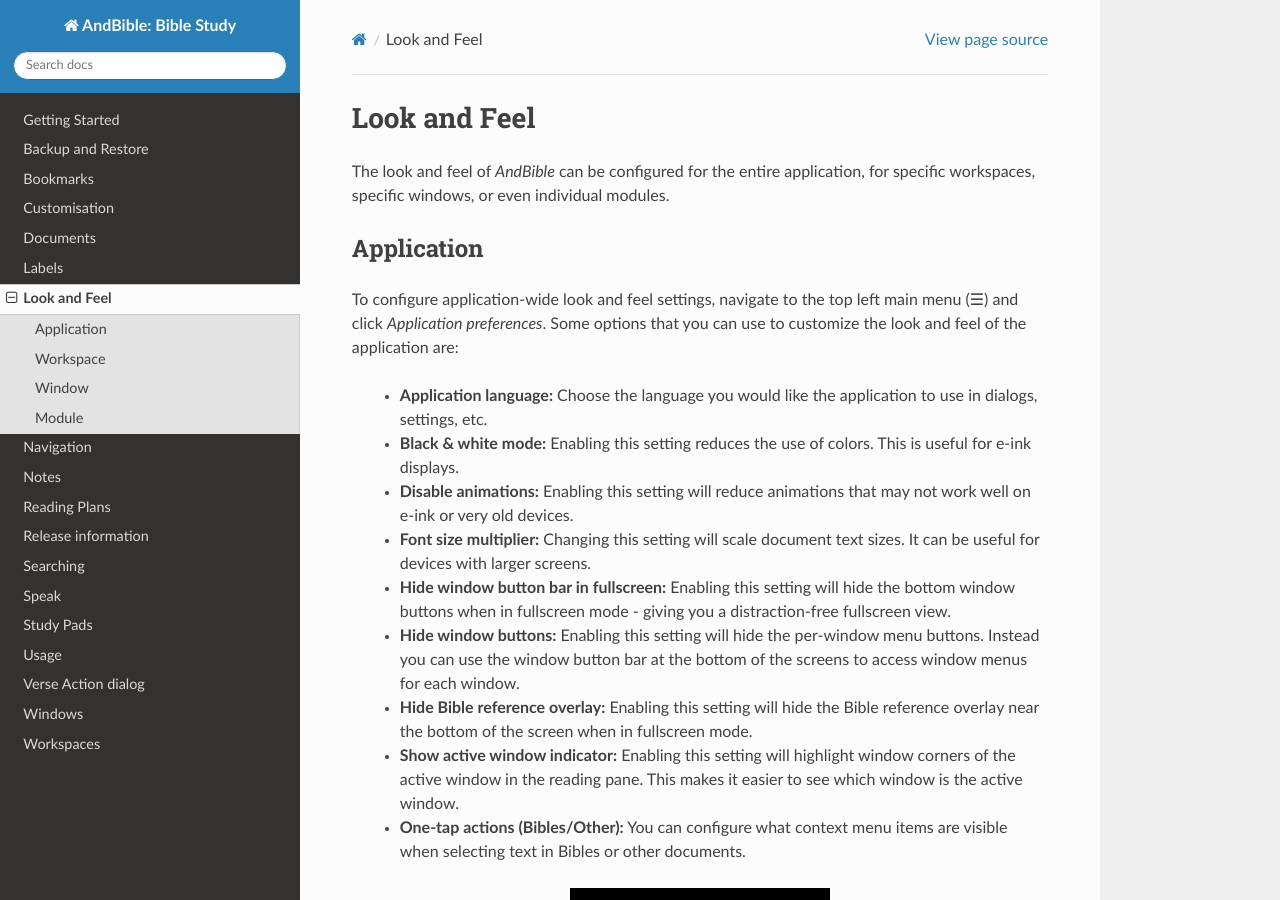
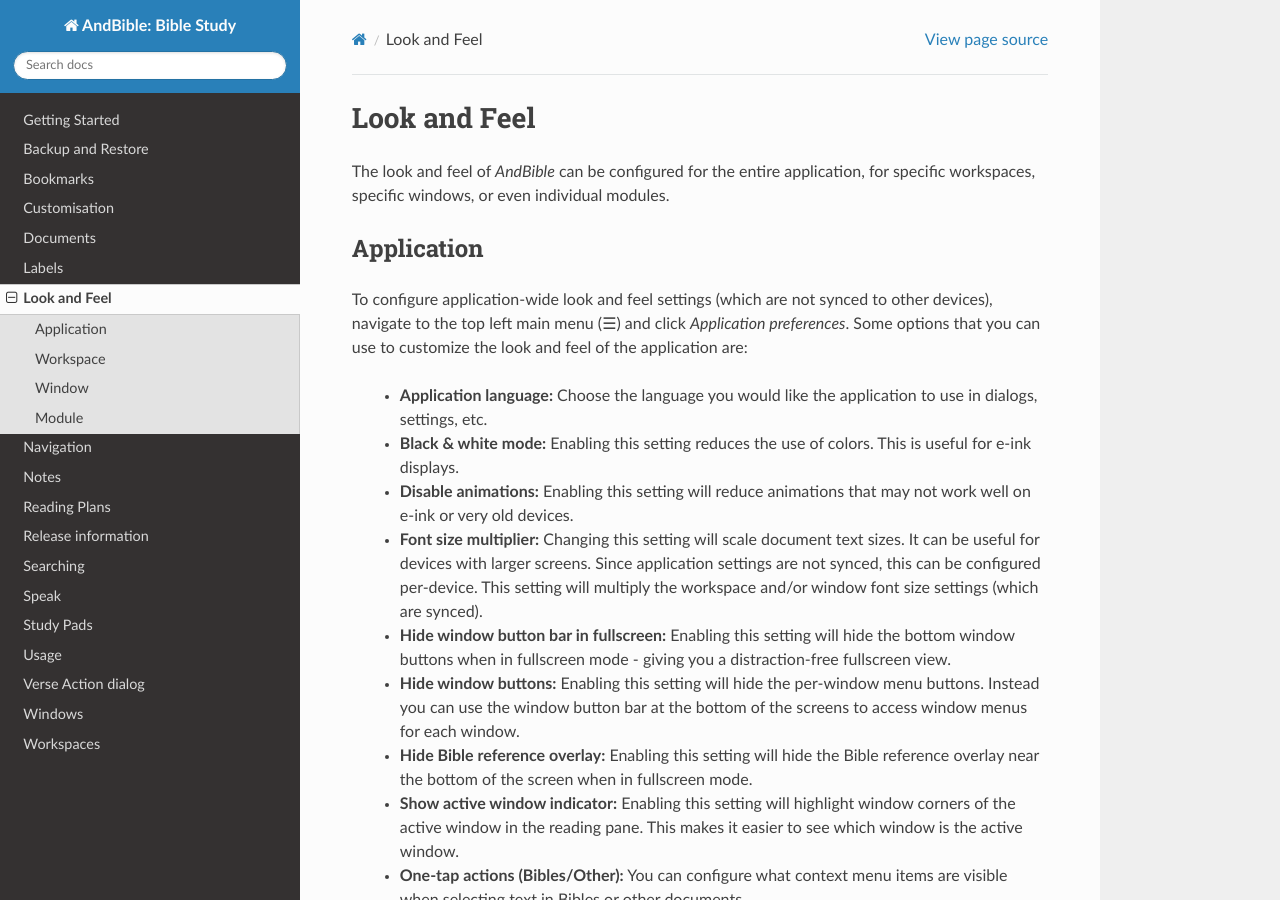
Before and after one commit to AndBible/docs, a Sphinx documentation site: the page built from docs/source/look_and_feel.rst, in a window 1280 px wide and 900 px high. Built offline with Sphinx 7.4.7 and the Read the Docs theme 3.1.0, drawn with Linux system fonts in a browser that asks for light colours; pages that are not in the unit, such as notebooks, are missing from menus.

Commit message:
clarify font size multiplier

```diff
--- a/docs/source/look_and_feel.rst
+++ b/docs/source/look_and_feel.rst
@@ -7,9 +7,10 @@
 Application
 -----------
 
-To configure application-wide look and feel settings, navigate to the top left
-main menu (|hamburger|) and click `Application preferences`. Some options that
-you can use to customize the look and feel of the application are:
+To configure application-wide look and feel settings (which are not synced to
+other devices), navigate to the top left main menu (|hamburger|) and click
+`Application preferences`. Some options that you can use to customize the look
+and feel of the application are:
 
     - **Application language:** Choose the language you would like the application
       to use in dialogs, settings, etc.
@@ -18,7 +19,9 @@
     - **Disable animations:** Enabling this setting will reduce animations that
       may not work well on e-ink or very old devices.
     - **Font size multiplier:** Changing this setting will scale document text
-      sizes. It can be useful for devices with larger screens.
+      sizes. It can be useful for devices with larger screens. Since application
+      settings are not synced, this can be configured per-device. This setting will
+      multiply the workspace and/or window font size settings (which are synced).
     - **Hide window button bar in fullscreen:** Enabling this setting will hide
       the bottom window buttons when in fullscreen mode - giving you a distraction-free
       fullscreen view.
```
